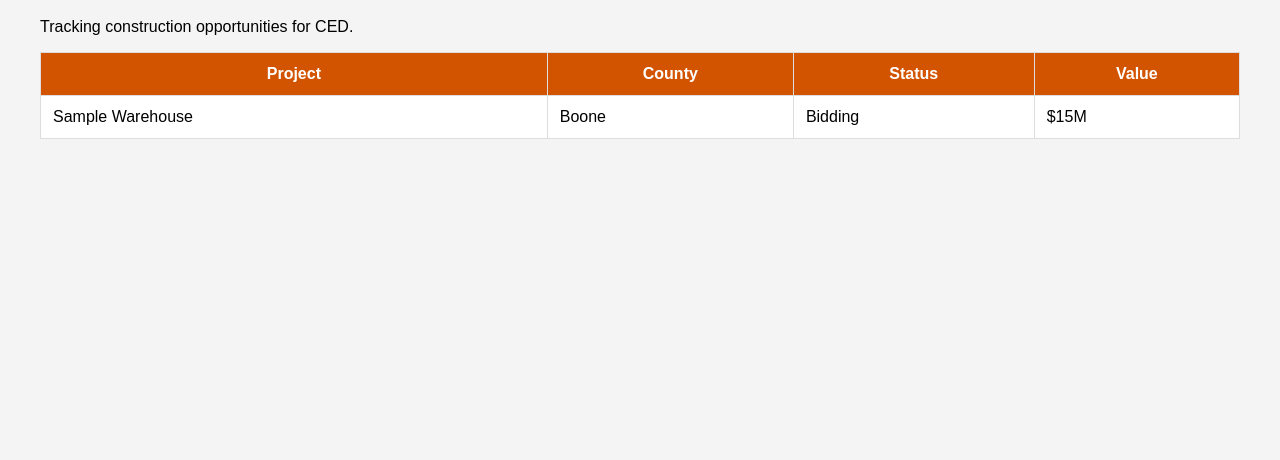
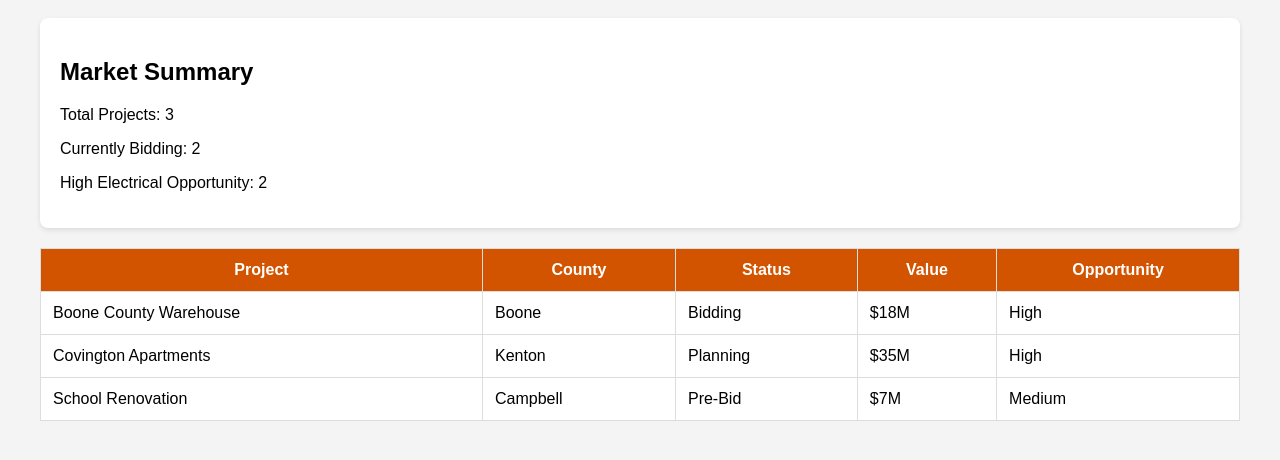
Before and after one commit to chriswessels160/construction-radar, a plain HTML site: page index.html in a window 1280 px wide. Shown: the part 80-540 px from the top of the page. Drawn offline with Linux system fonts and the light colour scheme.

Commit message:
Update index.html

```diff
--- a/index.html
+++ b/index.html
@@ -12,6 +12,14 @@
 
         h1{
             color:#d35400;
+        }
+
+        .card{
+            background:white;
+            padding:20px;
+            margin-bottom:20px;
+            border-radius:8px;
+            box-shadow:0 2px 5px rgba(0,0,0,.1);
         }
 
         table{
@@ -35,7 +43,12 @@
 
 <h1>Greater Cincinnati Construction Radar</h1>
 
-<p>Tracking construction opportunities for CED.</p>
+<div class="card">
+    <h2>Market Summary</h2>
+    <p>Total Projects: 3</p>
+    <p>Currently Bidding: 2</p>
+    <p>High Electrical Opportunity: 2</p>
+</div>
 
 <table>
     <tr>
@@ -43,14 +56,33 @@
         <th>County</th>
         <th>Status</th>
         <th>Value</th>
+        <th>Opportunity</th>
     </tr>
 
     <tr>
-        <td>Sample Warehouse</td>
+        <td>Boone County Warehouse</td>
         <td>Boone</td>
         <td>Bidding</td>
-        <td>$15M</td>
+        <td>$18M</td>
+        <td>High</td>
     </tr>
+
+    <tr>
+        <td>Covington Apartments</td>
+        <td>Kenton</td>
+        <td>Planning</td>
+        <td>$35M</td>
+        <td>High</td>
+    </tr>
+
+    <tr>
+        <td>School Renovation</td>
+        <td>Campbell</td>
+        <td>Pre-Bid</td>
+        <td>$7M</td>
+        <td>Medium</td>
+    </tr>
+
 </table>
 
 </body>
```
